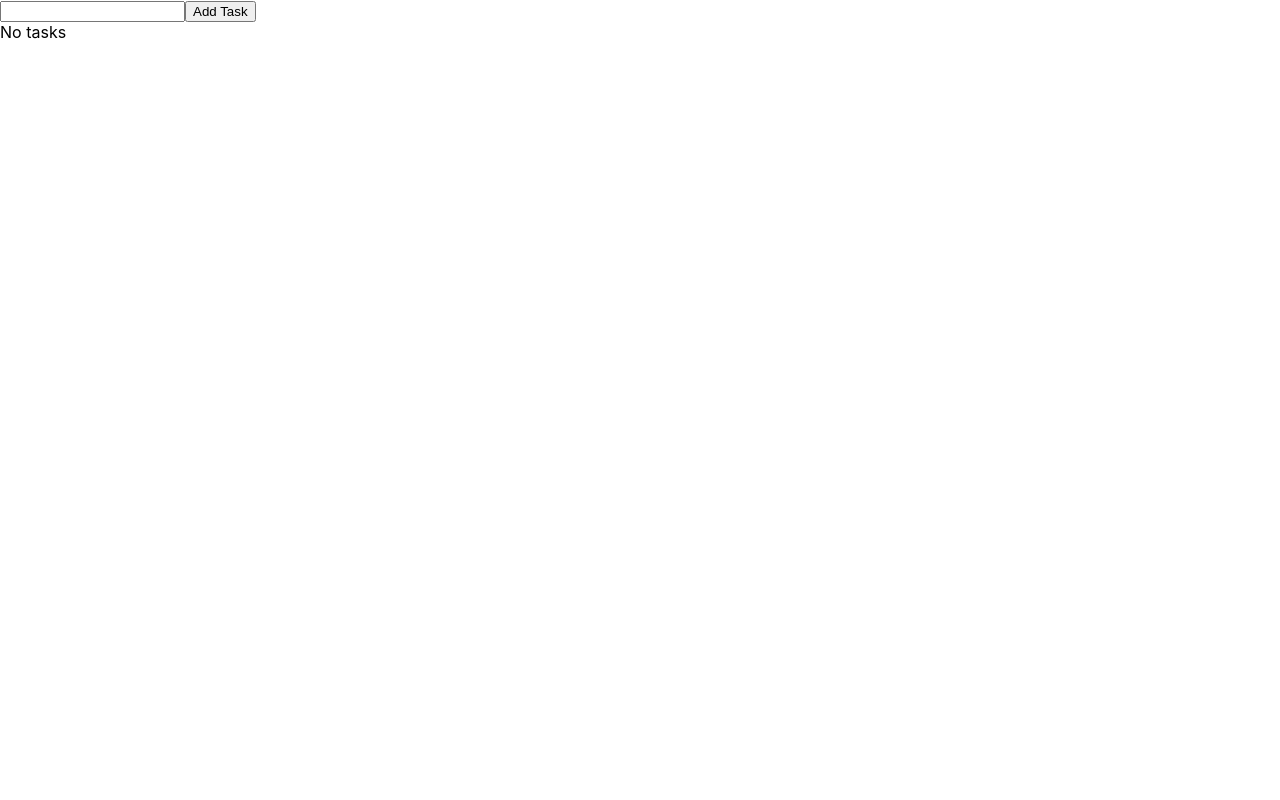
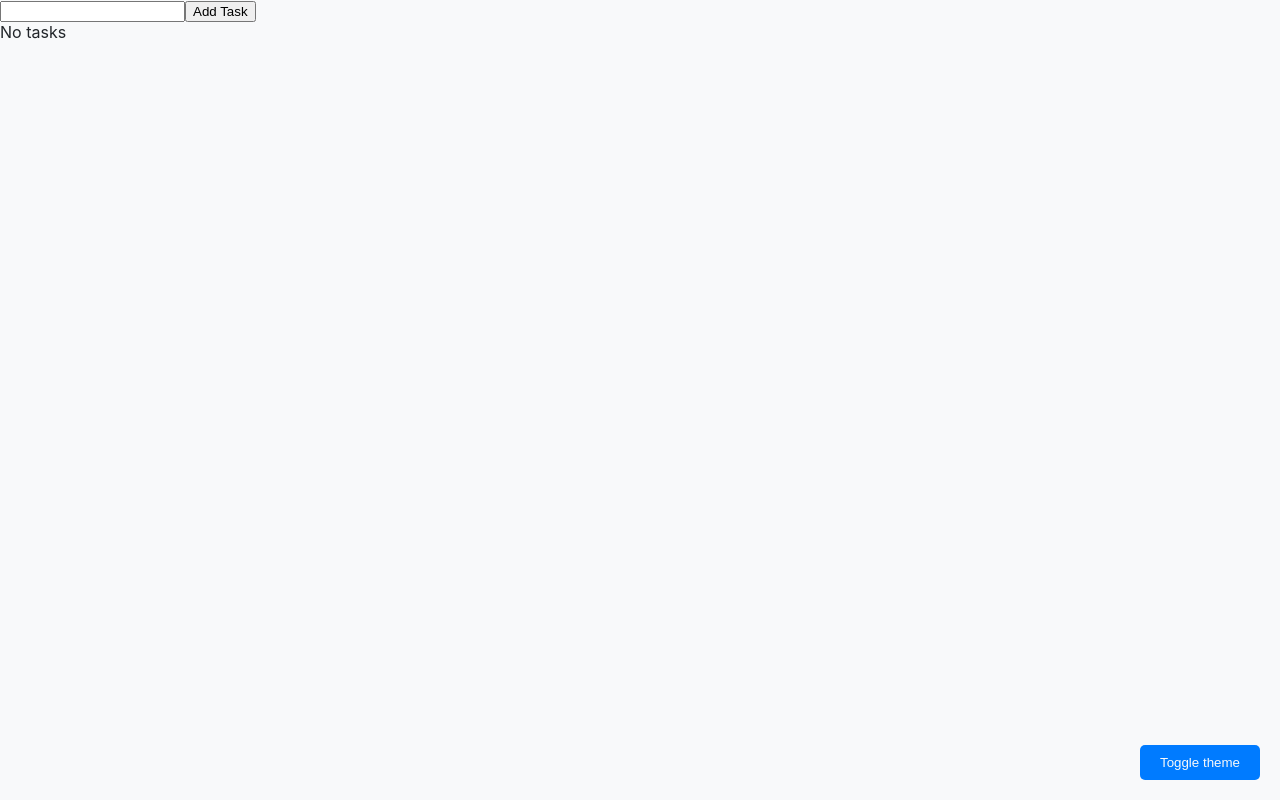
Before and after one commit to unaivv/technical-test, a React (Create React App) app: page / in a window 1280 px wide. Built offline with nearby package versions, Linux system fonts and the light colour scheme.

Commit message:
feature: theme error

```diff
--- /dev/null
+++ b/src/Components/ThemeError/index.tsx
@@ -0,0 +1,45 @@
+import React, { createContext, useContext, useState } from 'react';
+import styles from './styles.module.css';
+import { ThemeContextProps } from './types';
+
+const ThemeContext = createContext<ThemeContextProps | undefined>(undefined);
+
+export const useTheme = () => {
+    const context = useContext(ThemeContext);
+    if (!context) {
+        throw new Error('useTheme must be used within a ThemeProvider');
+    }
+    return context;
+};
+
+interface ThemeProviderProps {
+    children: React.ReactNode;
+}
+
+const ThemeProvider: React.FC<ThemeProviderProps> = ({ children }) => {
+    const [theme, setTheme] = useState<'light' | 'dark'>(() => {
+        const storedTheme = localStorage.getItem('theme');
+        return (storedTheme as 'light' | 'dark') ?? 'light';
+    })
+
+    const toggleTheme = () => {
+        const newTheme = theme === 'light' ? 'dark' : 'light';
+        localStorage.setItem('theme', newTheme);
+        setTheme(newTheme);
+    }
+
+    return (
+        <ThemeContext.Provider value={{ theme, toggleTheme }}>
+            <div className={`${styles.theme} ${styles[theme]}`}>
+                <button className={styles.toggleThemeButton} onClick={toggleTheme}>
+                    Toggle theme
+                </button>
+                <div>
+                    {children}
+                </div>
+            </div>
+        </ThemeContext.Provider>
+    );
+};
+
+export default ThemeProvider;
--- /dev/null
+++ b/src/Components/ThemeError/styles.module.css
@@ -0,0 +1,24 @@
+.theme{
+    height: 100vh;
+    &.light{
+        background-color: #f8f9fa;
+        color: #212529;
+    }
+
+    &.dark{
+        background-color: #212529;
+        color: #f8f9fa;
+    }
+
+    .toggleThemeButton{
+        position: fixed;
+        bottom: 20px;
+        right: 20px;
+        background-color: #007bff;
+        color: #f8f9fa;
+        border: none;
+        padding: 10px 20px;
+        border-radius: 5px;
+        cursor: pointer;
+    }
+}
--- /dev/null
+++ b/src/Components/ThemeError/types.ts
@@ -0,0 +1,4 @@
+export interface ThemeContextProps {
+    theme: string;
+    toggleTheme: () => void;
+}
--- a/src/index.tsx
+++ b/src/index.tsx
@@ -2,12 +2,15 @@ import React from 'react';
 import ReactDOM from 'react-dom/client';
 import './index.css';
 import TodoList from './Components/TasksList';
+import ThemeProvider from './Components/ThemeError';
 
 const root = ReactDOM.createRoot(
   document.getElementById('root') as HTMLElement
 );
 root.render(
   <React.StrictMode>
-    <TodoList />
+    <ThemeProvider>
+      <TodoList />
+    </ThemeProvider>
   </React.StrictMode>
 );
```
